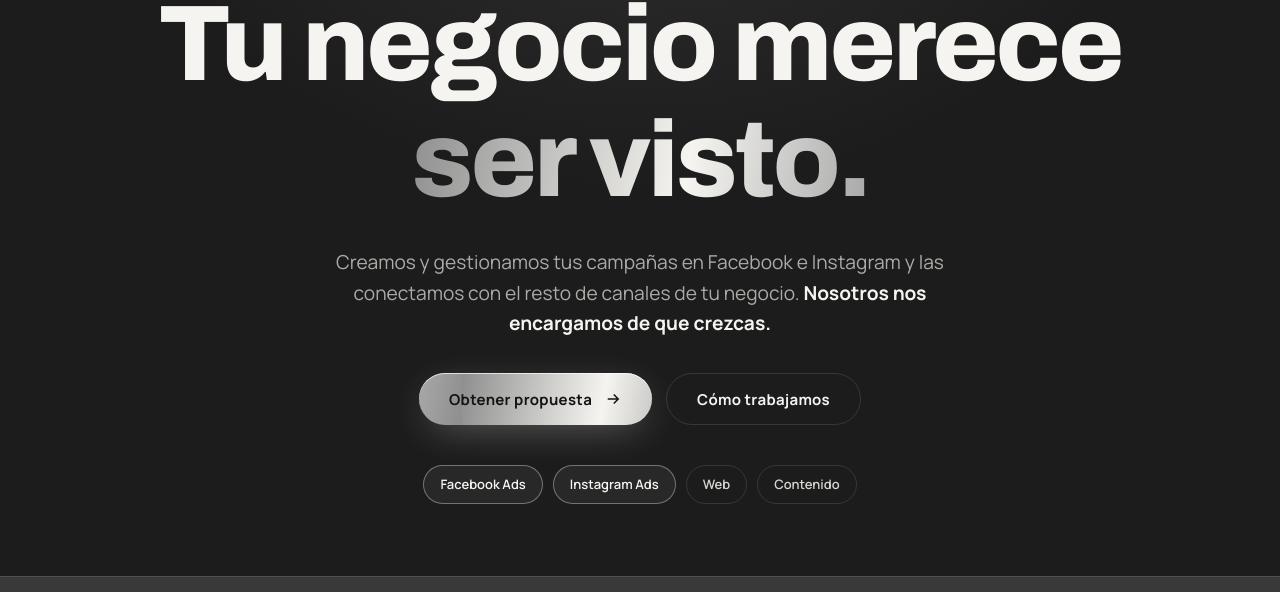
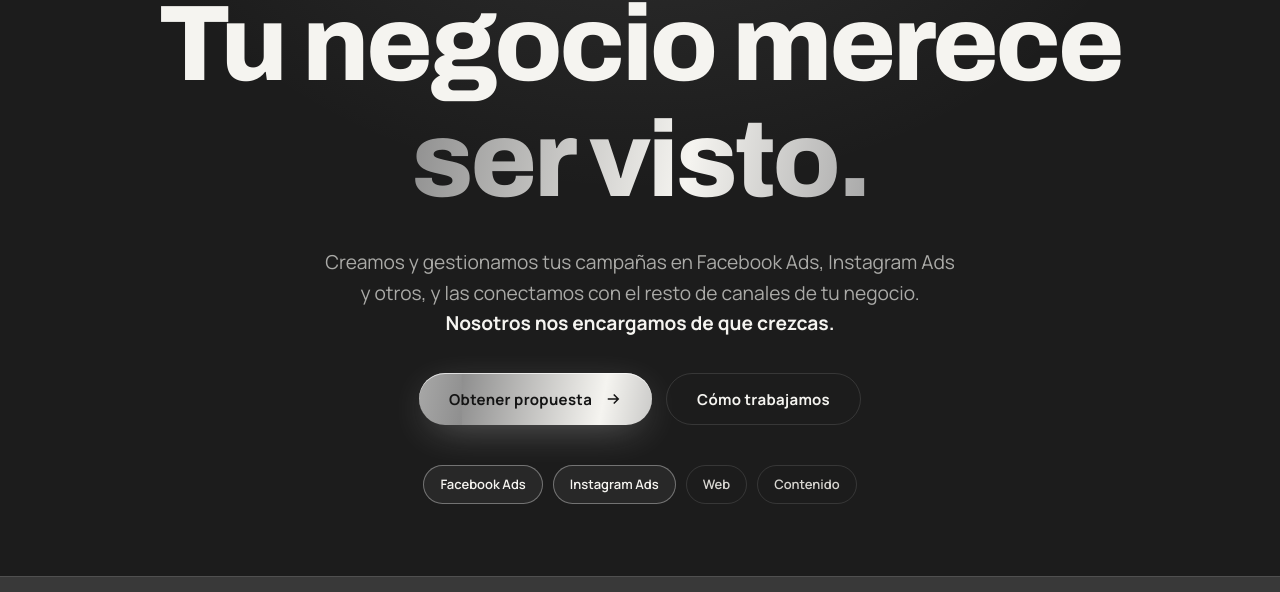
Before and after one commit to mkouyess00-collab/bramia-landing, a plain HTML site: page index.html in a window 1280 px wide. Shown: the part 474-1066 px from the top of the page. Drawn offline with Linux system fonts and the light colour scheme.

Commit message:
Portada: Facebook Ads, Instagram Ads y otros
Co-Authored-By: Claude Opus 5.5 <noreply@anthropic.com>

```diff
--- a/index.html
+++ b/index.html
@@ -227,7 +227,7 @@ footer a:hover{border-color:var(--plata)}
         <video class="logo-video" src="assets/logo-animado.mp4" poster="assets/logo-final.jpg" muted playsinline autoplay preload="auto"></video>
       </div>
       <h1><span class="w"><span style="--i:0">Tu</span></span> <span class="w"><span style="--i:1">negocio</span></span> <span class="w"><span style="--i:2">merece</span></span><br><span class="w"><span class="metal" style="--i:3">ser visto.</span></span></h1>
-      <p class="sub rv" style="--d:2s">Creamos y gestionamos tus campañas en Facebook e Instagram y las conectamos con el resto de canales de tu negocio. <strong>Nosotros nos encargamos de que crezcas.</strong></p>
+      <p class="sub rv" style="--d:2s">Creamos y gestionamos tus campañas en Facebook Ads, Instagram Ads y otros, y las conectamos con el resto de canales de tu negocio. <strong>Nosotros nos encargamos de que crezcas.</strong></p>
       <div class="ctas rv" style="--d:2.2s">
         <button class="btn btn-metal" type="button" data-encuesta>Obtener propuesta <svg width="18" height="18" viewBox="0 0 24 24" fill="none" stroke="currentColor" stroke-width="2" aria-hidden="true"><path d="M5 12h14M13 6l6 6-6 6"/></svg></button>
         <a class="btn btn-linea" href="#metodo">Cómo trabajamos</a>
```
